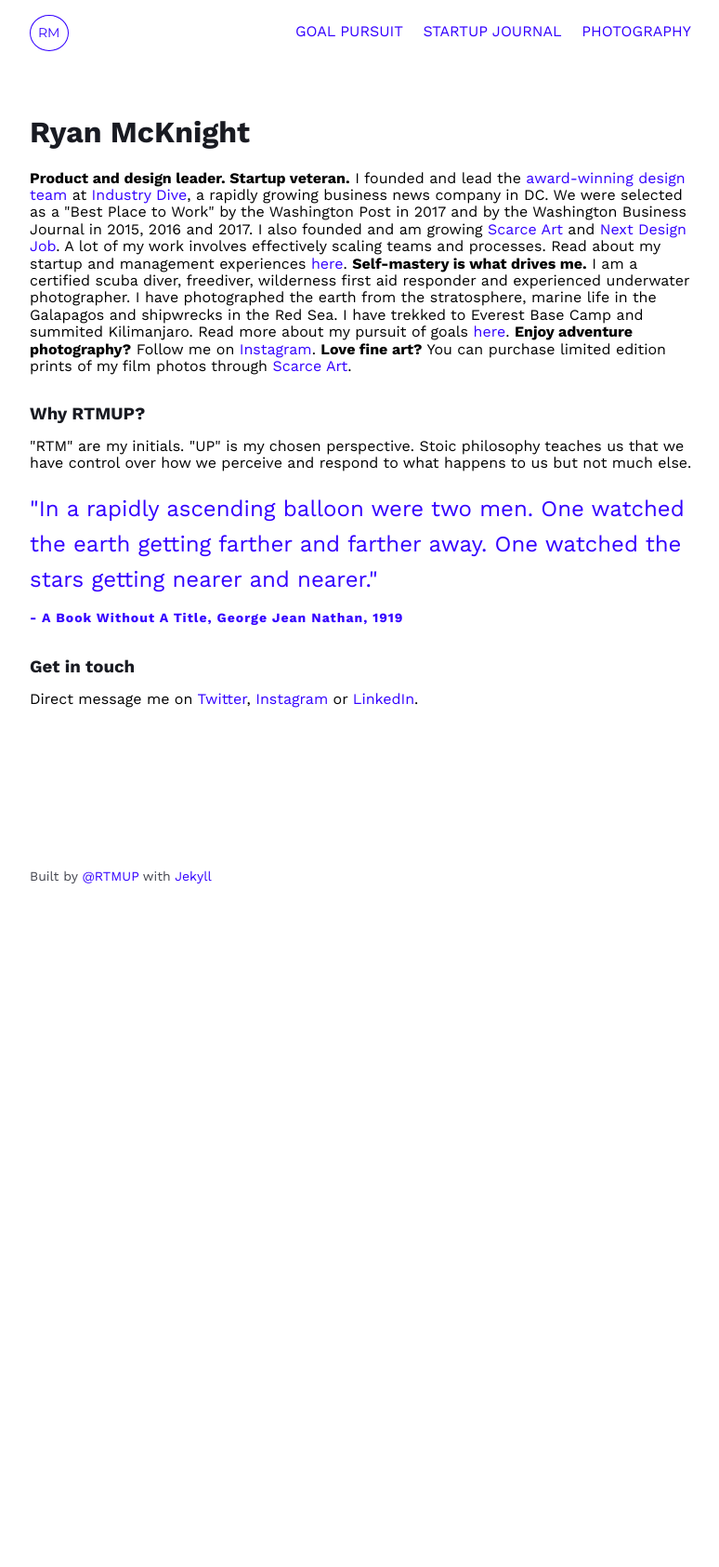
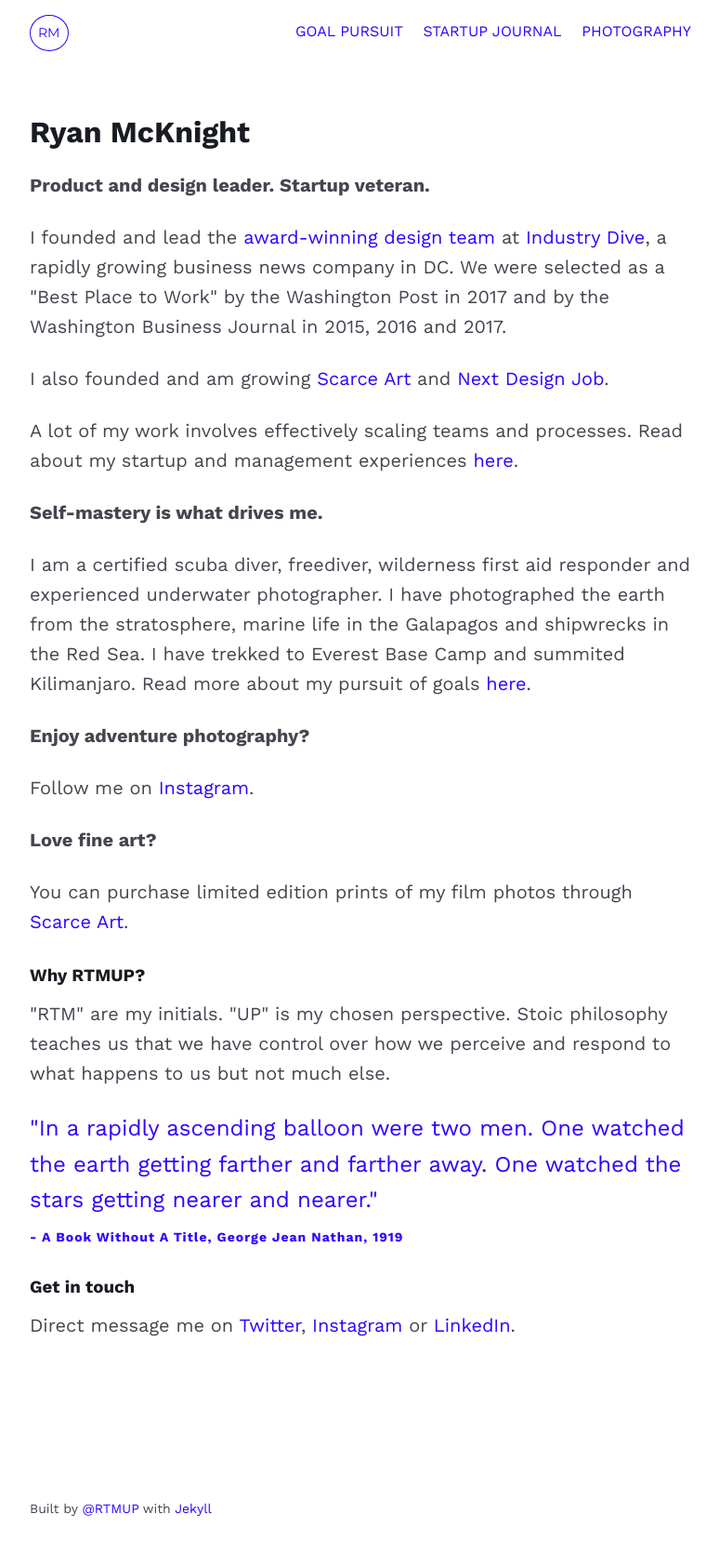
Before and after one commit to mcknightlabs/rtmup, a Jekyll site: the page built from index.html, in a window 1280 px wide. Shown: the whole page at 93% size, without its empty margins (248-1022 px from the left). Built offline with Jekyll 4.4.1, drawn with Linux system fonts in a browser that asks for light colours; before the commit the page ends 1005 px from its top, so only the background shows below that.

Commit message:
updates home page

```diff
--- a/index.html
+++ b/index.html
@@ -5,35 +5,35 @@
 <section class="article-section">
 <h1>Ryan McKnight</h1>
 
-<strong>Product and design leader. Startup veteran.</strong>
+<p><strong>Product and design leader. Startup veteran.</strong></p>
 
-I founded and lead the <a href="https://design.industrydive.com/">award-winning design team</a> at <a href="https://www.industrydive.com/">Industry Dive</a>, a rapidly growing business news company in DC. We were selected as a "Best Place to Work" by the Washington Post in 2017 and by the Washington Business Journal in 2015, 2016 and 2017.
+<p>I founded and lead the <a href="https://design.industrydive.com/">award-winning design team</a> at <a href="https://www.industrydive.com/">Industry Dive</a>, a rapidly growing business news company in DC. We were selected as a "Best Place to Work" by the Washington Post in 2017 and by the Washington Business Journal in 2015, 2016 and 2017.</p>
 
-I also founded and am growing <a href="https://www.scarceart.com/">Scarce Art</a> and <a href="https://nextdesignjob.com/">Next Design Job</a>.
+<p>I also founded and am growing <a href="https://www.scarceart.com/">Scarce Art</a> and <a href="https://nextdesignjob.com/">Next Design Job</a>.</p>
 
-A lot of my work involves effectively scaling teams and processes. Read about my startup and management experiences <a href="{{ site.github.url }}/tech-design.html">here</a>.
+<p>A lot of my work involves effectively scaling teams and processes. Read about my startup and management experiences <a href="{{ site.github.url }}/tech-design.html">here</a>.</p>
 
-<strong>Self-mastery is what drives me.</strong>
+<p><strong>Self-mastery is what drives me.</strong></p>
 
-I am a certified scuba diver, freediver, wilderness first aid responder and experienced underwater photographer. I have photographed the earth from the stratosphere, marine life in the Galapagos and shipwrecks in the Red Sea. I have trekked to Everest Base Camp and summited Kilimanjaro. Read more about my pursuit of goals <a href="{{ site.github.url }}/goals.html">here</a>.
+<p>I am a certified scuba diver, freediver, wilderness first aid responder and experienced underwater photographer. I have photographed the earth from the stratosphere, marine life in the Galapagos and shipwrecks in the Red Sea. I have trekked to Everest Base Camp and summited Kilimanjaro. Read more about my pursuit of goals <a href="{{ site.github.url }}/goals.html">here</a>.</p>
 
-<strong>Enjoy adventure photography?</strong>
+<p><strong>Enjoy adventure photography?</strong></p>
 
-Follow me on <a href="https://www.instagram.com/mcknightfilm">Instagram</a>.
+<p>Follow me on <a href="https://www.instagram.com/mcknightfilm">Instagram</a>.</p>
 
-<strong>Love fine art?</strong>
+<p><strong>Love fine art?</strong> </p>
 
-You can purchase limited edition prints of my film photos through <a href="https://www.ScarceArt.com">Scarce Art</a>.
+<p>You can purchase limited edition prints of my film photos through <a href="https://www.ScarceArt.com">Scarce Art</a>.</p>
 
 <h3>Why RTMUP?</h3>
 
-"RTM" are my initials. "UP" is my chosen perspective. Stoic philosophy teaches us that we have control over how we perceive and respond to what happens to us but not much else.
+<p>"RTM" are my initials. "UP" is my chosen perspective. Stoic philosophy teaches us that we have control over how we perceive and respond to what happens to us but not much else.</p>
 
 <blockquote>"In a rapidly ascending balloon were two men. One watched the earth getting farther and farther away. One watched the stars getting nearer and nearer."
 <citation>- A Book Without A Title, George Jean Nathan, 1919</citation>
 </blockquote>
 
 <h3>Get in touch</h3>
-Direct message me on <a href="https://www.twitter.com/rtmup">Twitter</a>, <a href="https://www.instagram.com/rtmup">Instagram</a> or <a href="https://www.linkedin.com/in/ryantmcknight/">LinkedIn</a>.
+<p>Direct message me on <a href="https://www.twitter.com/rtmup">Twitter</a>, <a href="https://www.instagram.com/rtmup">Instagram</a> or <a href="https://www.linkedin.com/in/ryantmcknight/">LinkedIn</a>.</p>
 
 </section>
```
